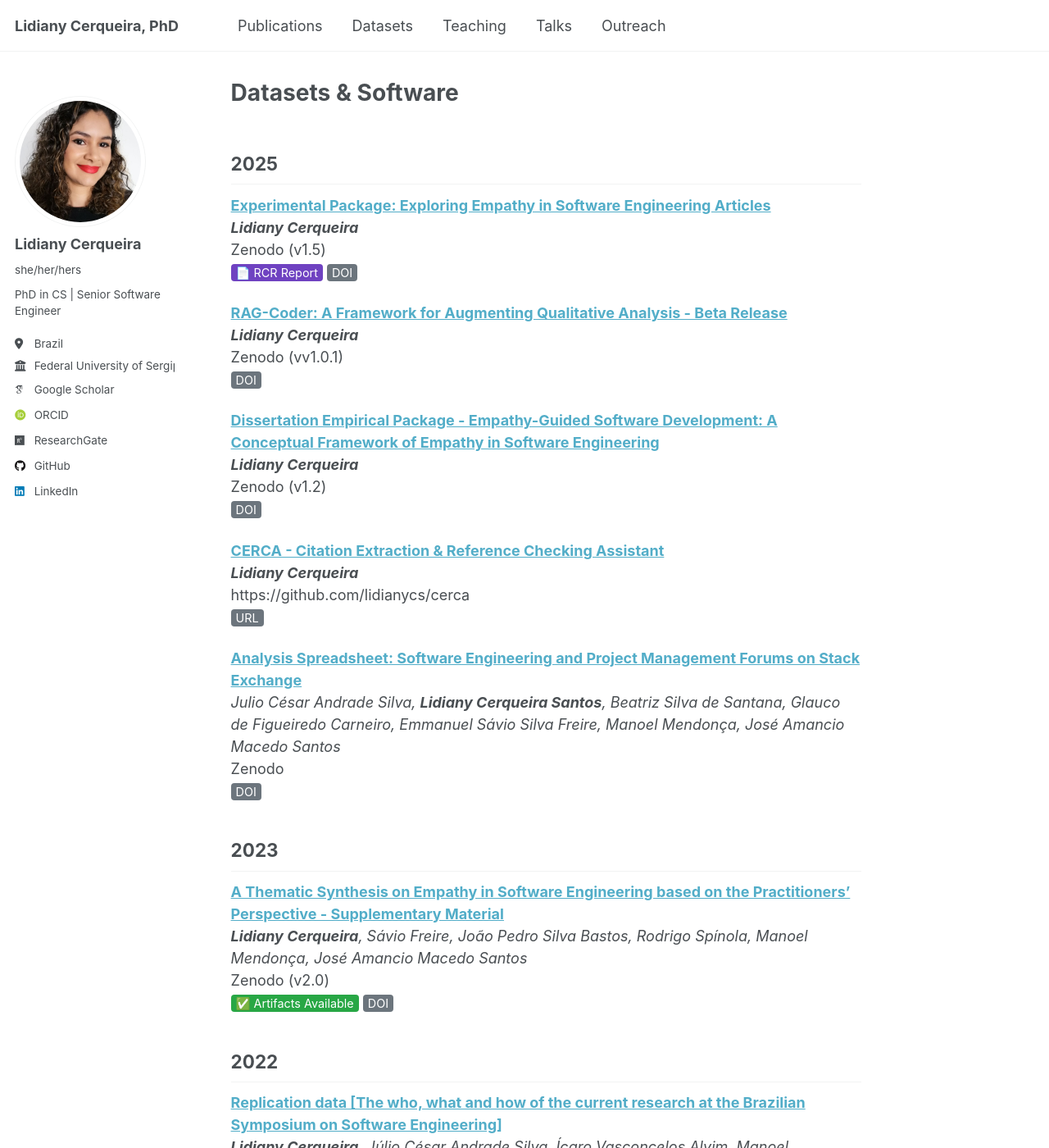
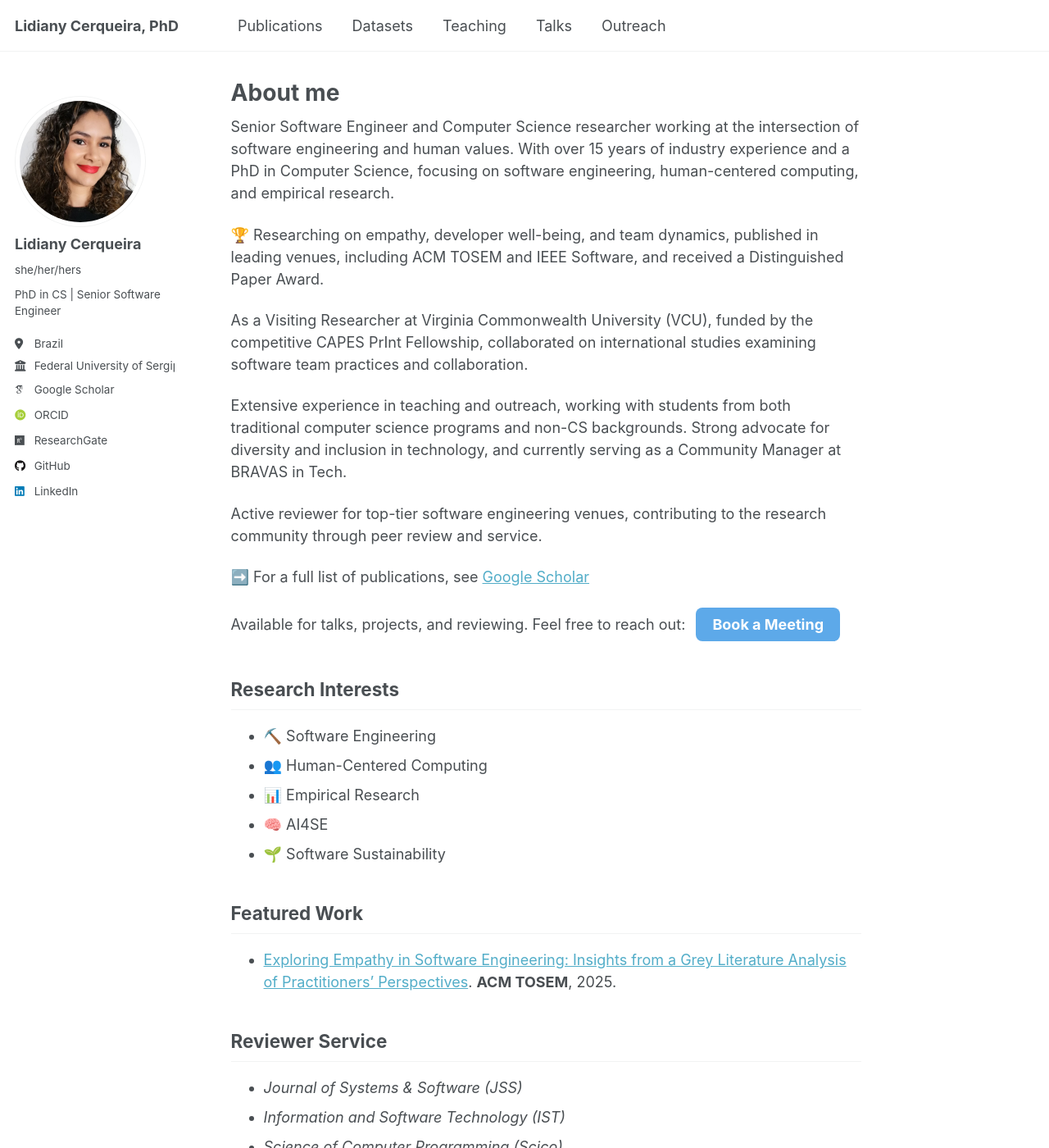
Before and after one commit to lidianycs/lidianycs.github.io, a Jekyll site: the page built from _pages/about.md, in a window 1280 px wide and 1400 px high. Shown: the whole window at 82% size. Built offline with Jekyll 4.4.1, drawn with Linux system fonts in a browser that asks for light colours; some web fonts are replaced; some of the changed text lies outside the part shown.

Commit message:
Update datasets.md

```diff
--- a/_pages/datasets.md
+++ b/_pages/datasets.md
@@ -1,11 +1,8 @@
 ---
-permalink: /
-seo_title: "Lidiany Cerqueira"
+layout: single
 title: "Datasets & Software"
+permalink: /datasets/
 author_profile: true
-redirect_from:
-  - /datasets/
-  - /datasets.html
 ---
 
 
@@ -50,4 +47,5 @@
 **[Replication data [The who, what and how of the  current research at the Brazilian Symposium on Software Engineering]](https://doi.org/10.5281/zenodo.6859071)**
 _**Lidiany Cerqueira**, Júlio César Andrade Silva, Ícaro Vasconcelos Alvim, Manoel Mendonça, José Amancio Macedo Santos_
 Zenodo (v1)
+
 <a href="https://doi.org/10.5281/zenodo.6859071" style="text-decoration: none;"><span style="background-color: #6c757d; color: white; padding: 2px 6px; border-radius: 4px; font-size: 0.8em;">DOI</span></a>
```
